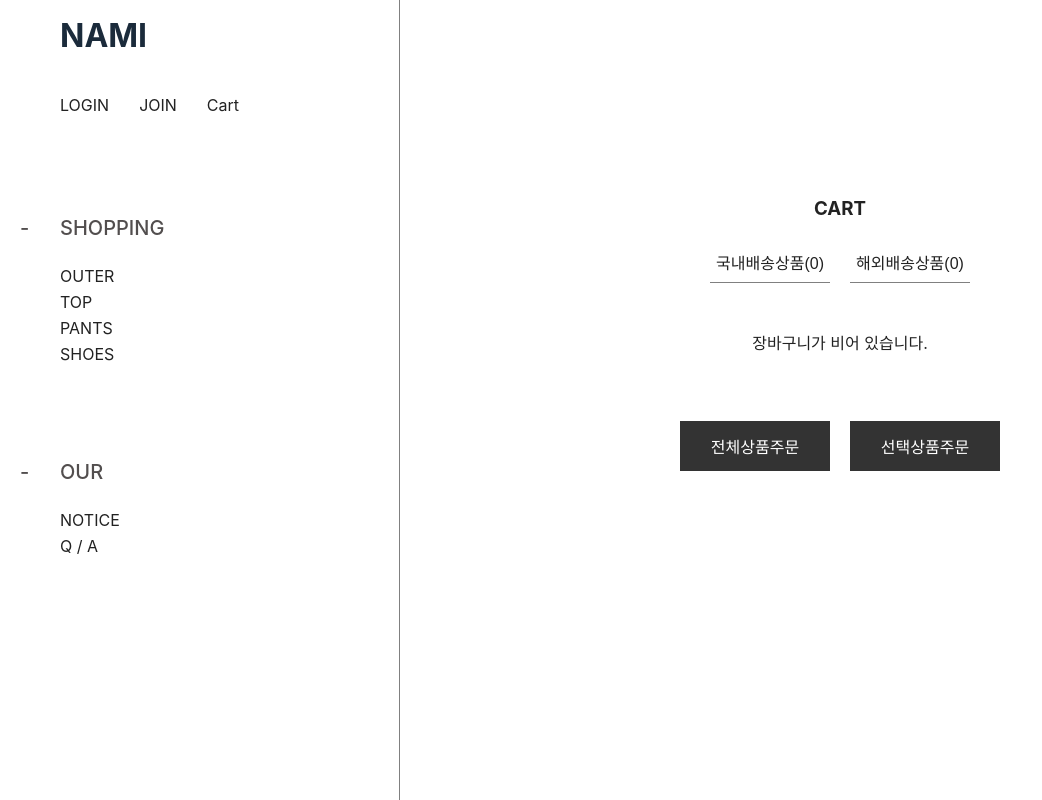
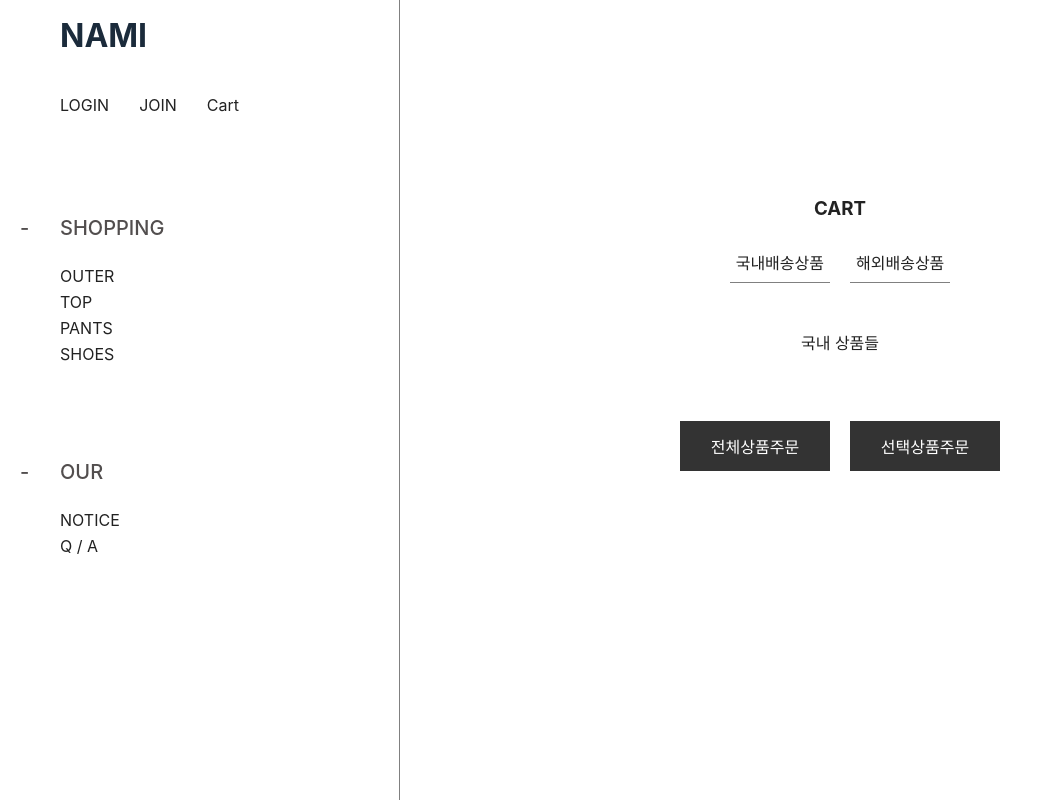
Before and after one commit to dev-93/shopping-mall, a React (Create React App) app: page /cart in a window 1280 px wide. Shown: the whole page, without its empty margins (0-1042 px from the left). Built offline with nearby package versions, Linux system fonts and the light colour scheme.

Commit message:
장바구니(CART) 기능개발중, tab기능

```diff
--- a/src/pages/Cart/css/cartcontents.css
+++ b/src/pages/Cart/css/cartcontents.css
@@ -12,7 +12,8 @@
 }
 
 .ca_contents .contents .container {
-  margin-top: 30px;
+  width:350px;
+  margin: 30px auto 0 auto;
 }
 
 .ca_contents .contents .container .tab_box {
@@ -25,14 +26,14 @@
   clear: both;
 }
 
-.ca_contents .contents .container .tab_box .tab {
+.ca_contents .contents .container .tab_box button {
   float: left;
   margin-right: 20px;
   padding-bottom:8px;
   border-bottom:1px solid gray;
 }
 
-.ca_contents .contents .container .tab_box .tab:last-child {
+.ca_contents .contents .container .tab_box button:last-child {
   margin-right:0;
 }
 
--- a/src/pages/Cart/template/cartcontents.js
+++ b/src/pages/Cart/template/cartcontents.js
@@ -1,7 +1,19 @@
-import React from 'react';
+import React, {useState} from 'react';
 import "../css/cartcontents.css"
+import CartList from "../../../components/cartlist/cartlist"
+
+
+const useTabs = (initialTab, allTabs) => {
+  const [currentIndex, setCurrentIndex] = useState(initialTab);
+  return {
+    currentItem: allTabs[currentIndex],
+    changeItem: setCurrentIndex
+  };
+}
 
 function CartContents() {
+  const {currentItem ,changeItem} = useTabs(0, CartList);
+
   return (
     <>
       <div className="wrap ca_contents">
@@ -9,12 +21,13 @@ function CartContents() {
           <h3 className="title">CART</h3>
           <div className="container">
             <div className="tab_box">
-              <button type="button" className="tab domestic">국내배송상품(<span className="num">0</span>)</button>
-              <button type="button" className="tab foreign">해외배송상품(<span className="num">0</span>)</button>
+              {CartList.map((tabs, index) =>
+                (<button onClick={() => changeItem(index)} key={tabs.id}>{tabs.tab}</button>
+              ))}
             </div>
 
             <div className="cart_box">
-              <div className="empty_cart">장바구니가 비어 있습니다.</div>
+                <div className="empty_cart">{currentItem.content}</div>
             </div>
 
             <div className="bt_box">
```
